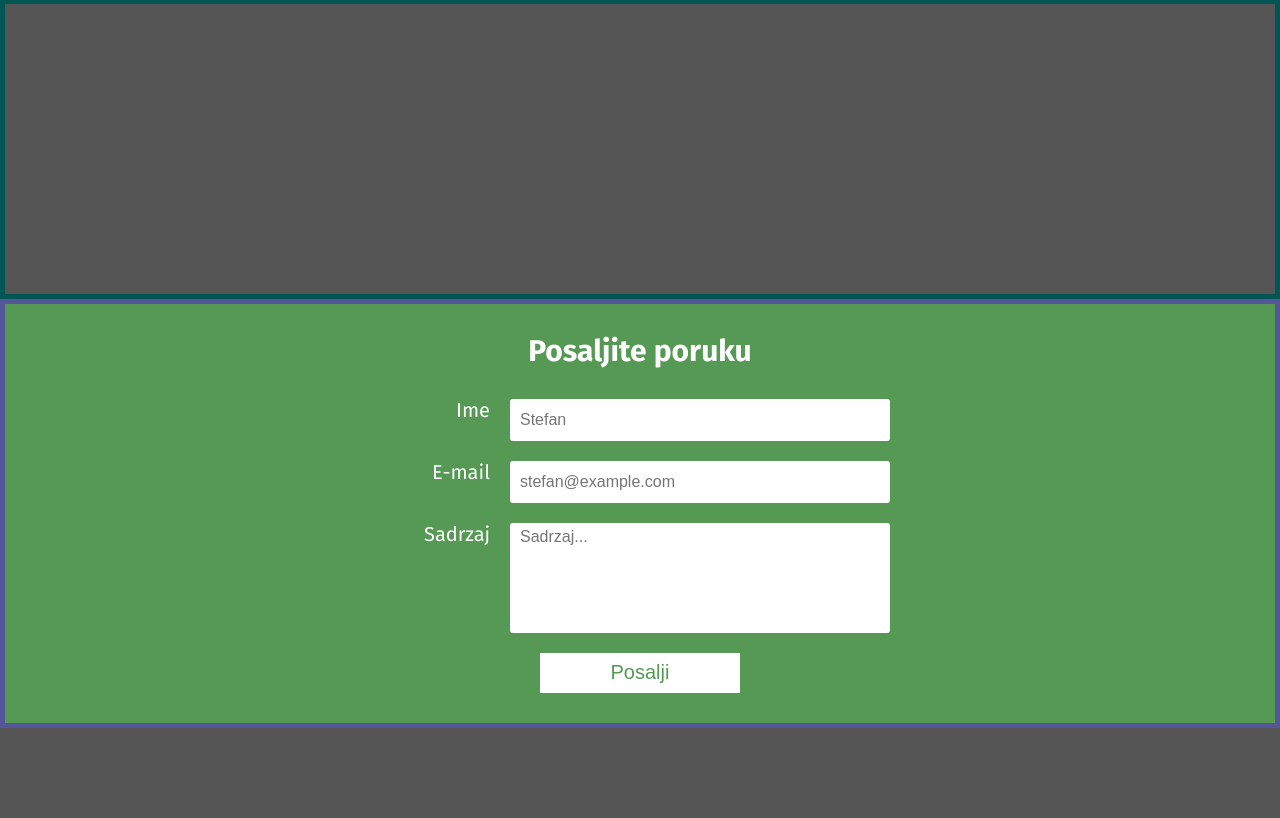
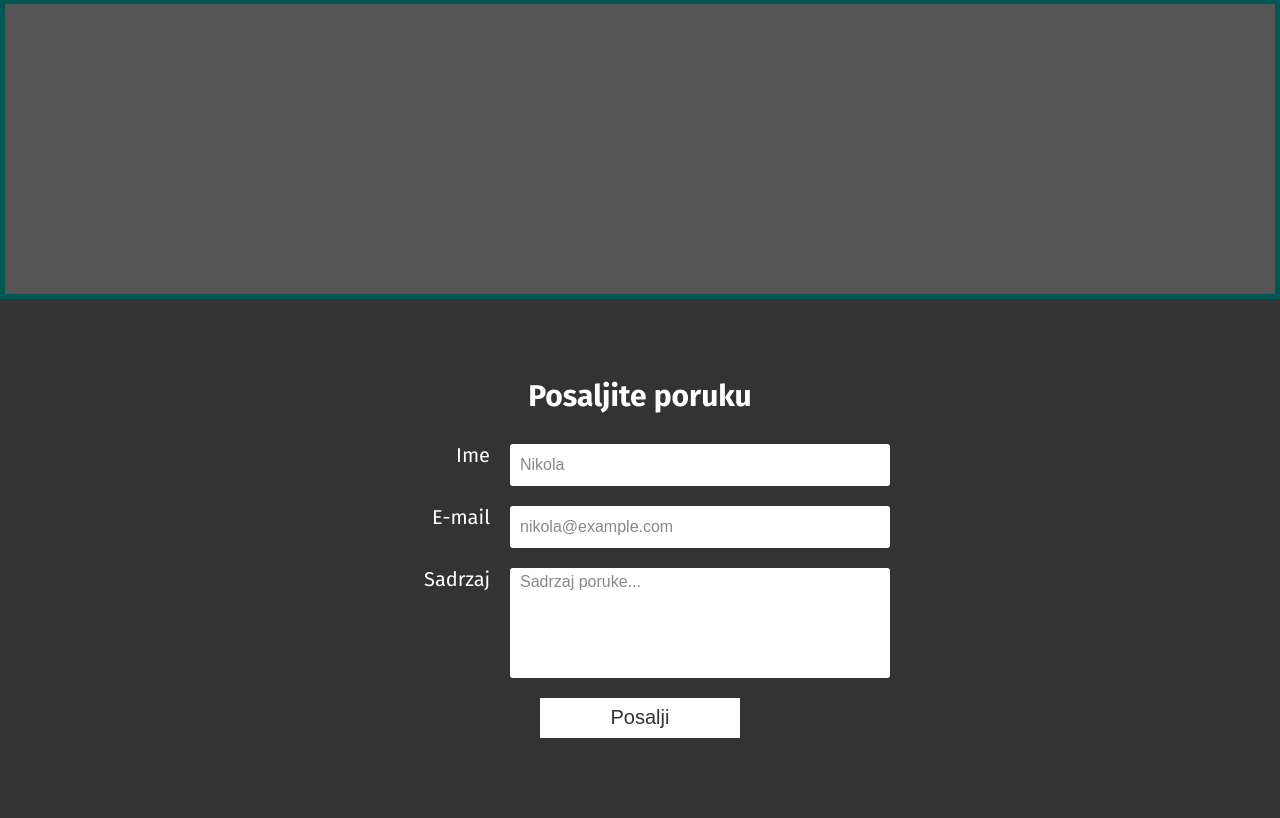
Before and after one commit to apstanisic/personal-website, a PHP site: page / in a window 1280 px wide. Shown: the part 701-1519 px from the top of the page. Before the commit the page ends 1429 px from the top, so only its background shows below. Run offline with PHP 8.4, Linux system fonts and the light colour scheme; some libraries are stand-ins or nearby versions.

Commit message:
Gotov contact

```diff
--- a/css/delovi/contact.sass
+++ b/css/delovi/contact.sass
@@ -1,9 +1,10 @@
+$kontaktBoja: #333334
 
 .contact
 	display: flex
 	min-height: 300px
-	background: #595
-	border: 5px solid #559
+	background: $kontaktBoja
+	//border: 5px solid #559
 	width: 100%
 	box-sizing: border-box
 	justify-content: center
@@ -14,6 +15,7 @@
 		flex-direction: column
 		padding: 30px 15px
 		max-width: 500px
+		margin: 50px 0
 
 		h3
 			color: #fff
@@ -32,12 +34,18 @@
 				border-radius: 3px
 				border: none
 				padding: 5px 10px
+				background: #fff
 
 				&:focus
 					box-shadow: 0px 0px 15px 1px rgba(0, 0, 0, 0.5)
 
+				&::placeholder
+					//color: darken(#ADD8E6, 15%)
+					color: darken($prljavoBela, 20%)
+
 			input[type=text], input[type=email]
 				height: 2em
+				color: $kontaktBoja
 
 			button[type=submit], button[type=button]
 				height: 2em
@@ -50,7 +58,7 @@
 				cursor: pointer
 				font-size: 20px
 				padding: 5px
-				color: #595
+				color: $kontaktBoja
 				transition: all 200ms
 				transform: scale(1)
 
--- a/html/include/contact.php
+++ b/html/include/contact.php
@@ -5,15 +5,15 @@
 		<h3>Posaljite poruku</h3>
 		<div>
 			<label for="contact-ime">Ime</label>
-			<input type="text" id="contact-ime" name="ime" placeholder="Stefan" autocomplete="on" required>
+			<input type="text" id="contact-ime" name="ime" placeholder="Nikola" autocomplete="on" required>
 		</div>
 		<div>
 			<label for="contact-email">E-mail</label>
-			<input type="email" id="contact-email"  name="mejl" placeholder="stefan@example.com" autocomplete="on" required>
+			<input type="email" id="contact-email"  name="mejl" placeholder="nikola@example.com" autocomplete="on" required>
 		</div>
 		<div>
 			<label for="contact-sadrzaj" >Sadrzaj</label>
-			<textarea id="contact-sadrzaj" placeholder="Sadrzaj..." required></textarea>
+			<textarea id="contact-sadrzaj" placeholder="Sadrzaj poruke..." required></textarea>
 		</div>
 		<div>
 			<button type="submit" name="contact-submit" >Posalji</button>
```
Also changed, not shown: css/style.css.
